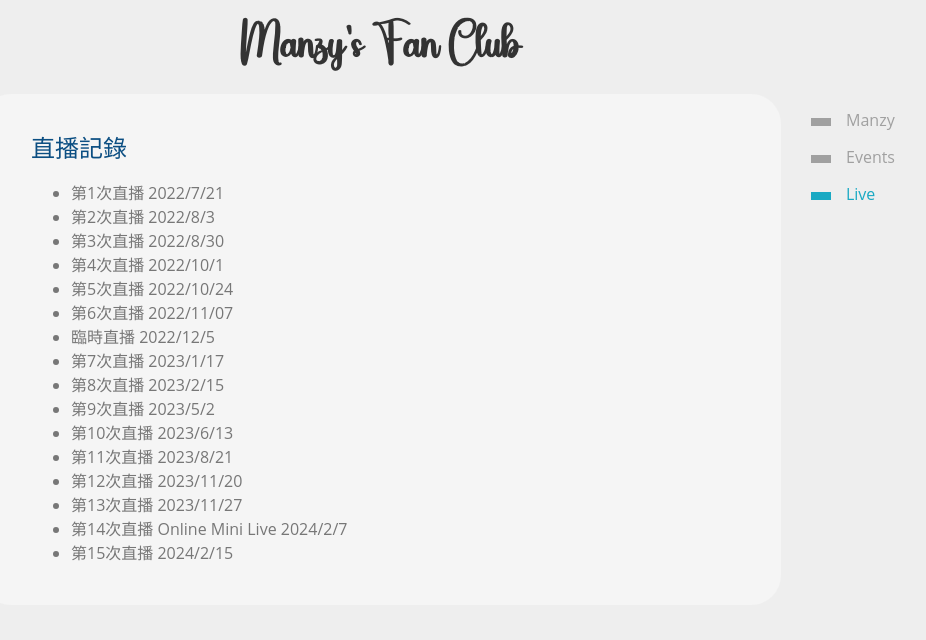
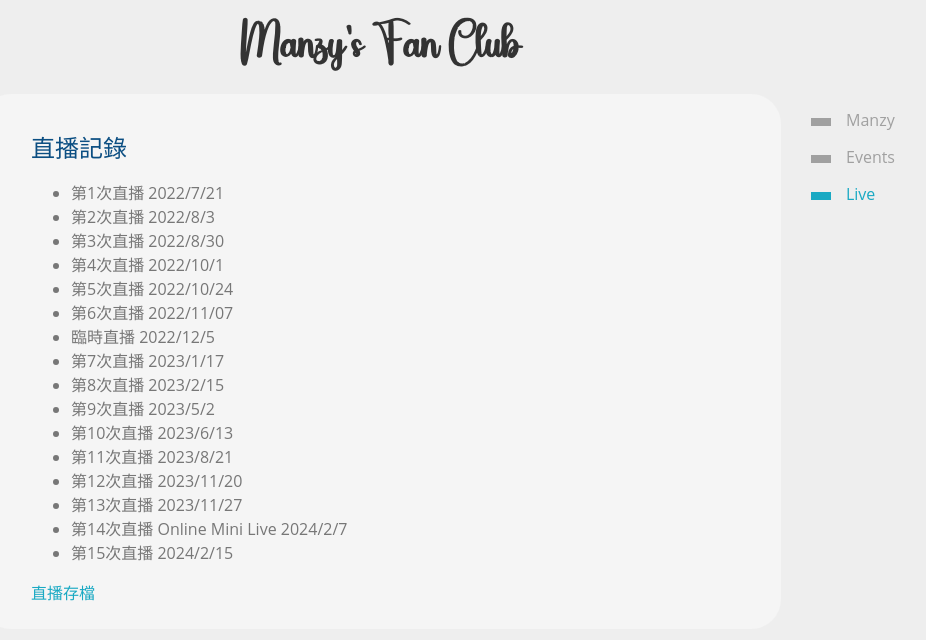
Before and after one commit to ksw2000/manzy-fc, an Angular app: page /live in a window 1280 px wide. Shown: the top 640 px of the page, without its empty margins (259-1185 px from the left). Built offline with nearby package versions, Linux system fonts and the light colour scheme.

Commit message:
Add link to the archive

```diff
--- a/src/app/live/live.component.html
+++ b/src/app/live/live.component.html
@@ -17,3 +17,5 @@
     <li>第14次直播 Online Mini Live 2024/2/7</li>
     <li>第15次直播 2024/2/15</li>
 </ul>
+
+<a class="button" href="https://www.kaggle.com/datasets/ksw2000/manzy-stage-ig-live-collection/" aria-label="archive videos" target="_blank" rel="noopener">直播存檔</a>
```
